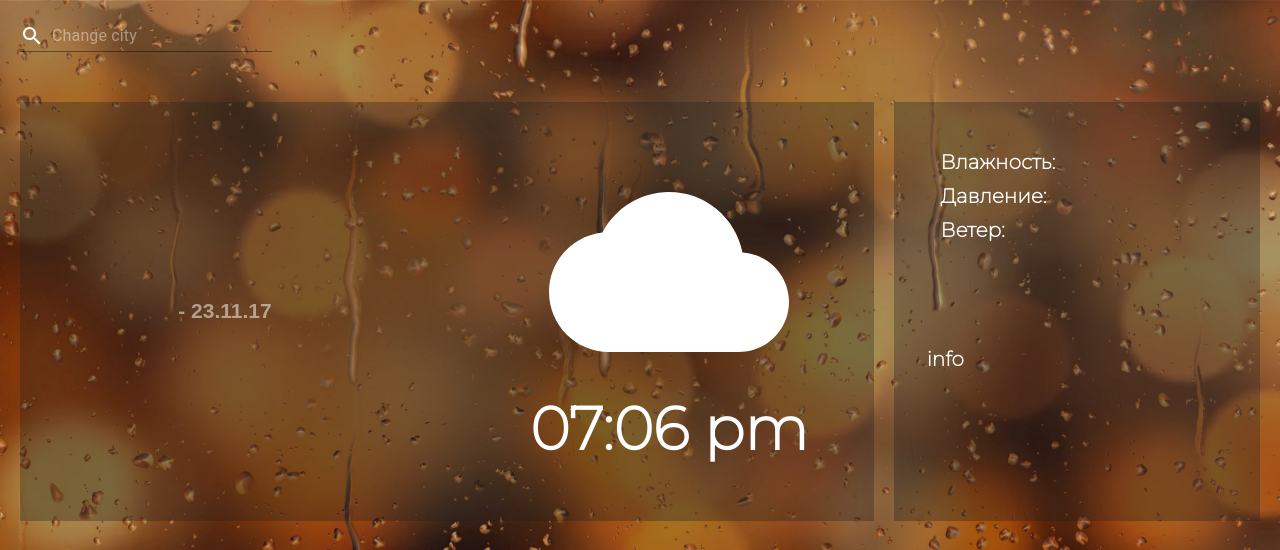
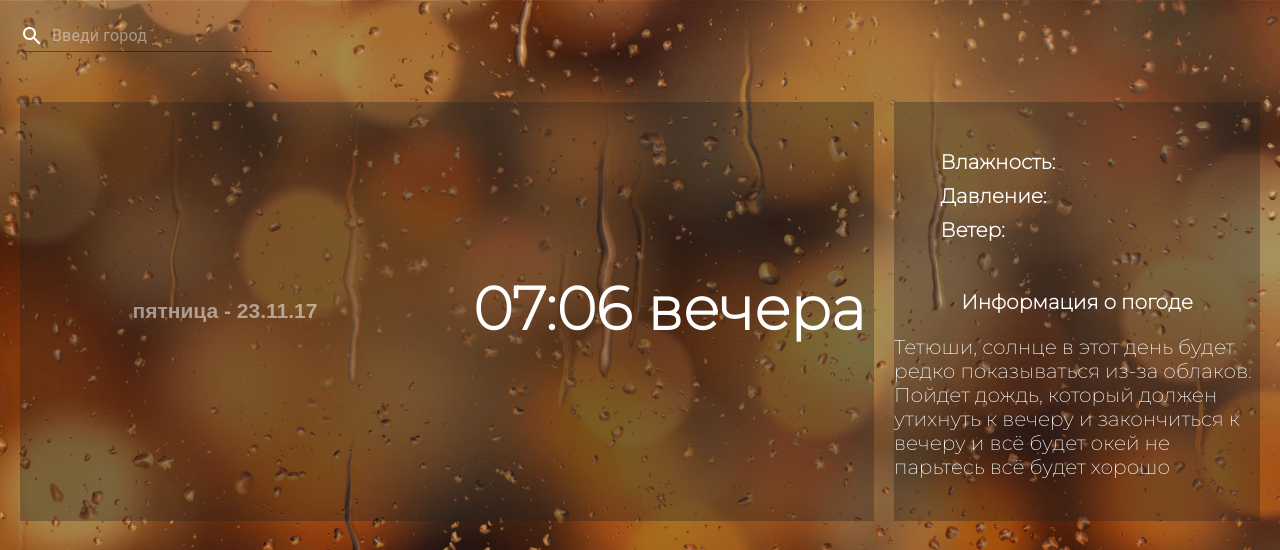
Before and after one commit to FarryDay/weather-app, a React (Vite) app: page / in a window 1280 px wide. Shown: the top 550 px of the page. Built offline with nearby package versions, Linux system fonts and the light colour scheme; no server answers.

Commit message:
20.11.23

```diff
--- a/index.html
+++ b/index.html
@@ -3,7 +3,7 @@
 
 <head>
   <meta charset="UTF-8" />
-  <link rel="icon" type="image/svg+xml" href="/vite.svg" />
+  <link rel="icon" type="image/svg+xml" href="/cloudy_logo.png" />
   <meta name="viewport" content="width=device-width, initial-scale=1.0" />
   <title>Weather App</title>
 </head>
--- a/src/components/Footer/Footer.module.scss
+++ b/src/components/Footer/Footer.module.scss
@@ -14,4 +14,5 @@
 	display: flex;
 	flex-direction: column;
 	align-items: center;
+	border-radius: 10px;
 }
--- a/src/components/Header/Header.jsx
+++ b/src/components/Header/Header.jsx
@@ -58,7 +58,7 @@ export default function Header() {
 			<FormControl variant='standard'>
 				<SearchInput
 					id='search'
-					placeholder='Change city'
+					placeholder='Введи город'
 					value={value}
 					onChange={e => setValue(e.target.value)}
 					startAdornment={
--- a/src/components/Main/Main.jsx
+++ b/src/components/Main/Main.jsx
@@ -1,8 +1,8 @@
 import CloudRoundedIcon from '@mui/icons-material/CloudRounded'
 import moment from 'moment'
 import React, { useEffect, useState } from 'react'
+import 'moment/locale/ru'
 import styles from './Main.module.scss'
-
 export default function Main() {
 	const [time, setTime] = useState('00:00')
 	const [date, setDate] = useState('')
@@ -12,9 +12,9 @@ export default function Main() {
 
 	useEffect(() => {
 		setTime(`${moment().format('hh:mm a')}`)
-		setDate(`${moment().format(' - YY.MM.DD')}`)
+		setDate(`${moment().format(' dddd - YY.MM.DD')}`)
 		setInterval(() => {
-			setDate(`${moment().format(' - YY.MM.DD')}`)
+			setDate(`${moment().format(' dddd - YY.MM.DD')}`)
 			setTime(`${moment().format('hh:mm a')}`)
 		}, 5000)
 	}, [])
@@ -29,19 +29,28 @@ export default function Main() {
 						<p className={styles.date}>{date}</p>
 					</div>
 					<div className={styles.weatherdisplay}>
-						<CloudRoundedIcon
-							sx={{ color: 'white', fontSize: '15rem' }}></CloudRoundedIcon>
+						{/* <CloudRoundedIcon
+							sx={{ color: 'white', fontSize: '15rem' }}></CloudRoundedIcon> */}
 						<h1 className={styles.clock}>{time}</h1>
 					</div>
 				</div>
 				<div className={styles.secondary}>
 					<div className={styles.secondaryindicators}>
-						<h3>Влажность:<p>{weatherData.humidity}</p></h3>
-						<h3>Давление:<p>{weatherData.pressure}</p></h3>
-						<h3>Ветер:<p>{weatherData.wind}</p></h3>
+						<h3>
+							Влажность:<p>{weatherData.humidity}</p>
+						</h3>
+						<h3>
+							Давление:<p>{weatherData.pressure}</p>
+						</h3>
+						<h3>
+							Ветер:<p>{weatherData.wind}</p>
+						</h3>
 					</div>
 					<div className={styles.secondaryinfo}>
-						<h1>info</h1>
+						<h1>Информация о погоде</h1>
+						{<p>
+							Тетюши, солнце в этот день будет редко показываться из-за облаков. Пойдет дождь, который должен утихнуть к вечеру и закончиться к  вечеру и всё будет окей не парьтесь всё будет хорошо
+						</p>}
 					</div>
 				</div>
 			</div>
--- a/src/components/Main/Main.module.scss
+++ b/src/components/Main/Main.module.scss
@@ -75,18 +75,28 @@
 		}
 		.secondaryinfo {
 			display: flex;
-    	justify-content: center;
-    	flex-wrap: wrap;
-    	align-content: space-evenly;
-    	width: 28%;
-    	height: 33%;
+			flex-direction: row;
+			flex-wrap: wrap;
+			justify-content: center;
+			height: 50%;
 			h1{
+
 				color: white;
 				font-size: 20px;
 				color: white;
 				font-family: 'Montserrat', sans-serif;
 			}
-
+			p{
+				color: white;
+				font-size: 20px;
+			}
+			/* .textinfo{
+				display: flex;
+				p{
+					font-size: 20px;
+					/* width: 350px; */
+					color: white;
+					font-family: 'Montserrat', sans-serif;
+				}
+			}
 		}
-	}
-}
```
Also changed, not shown: public/cloudy_logo.png (added).
